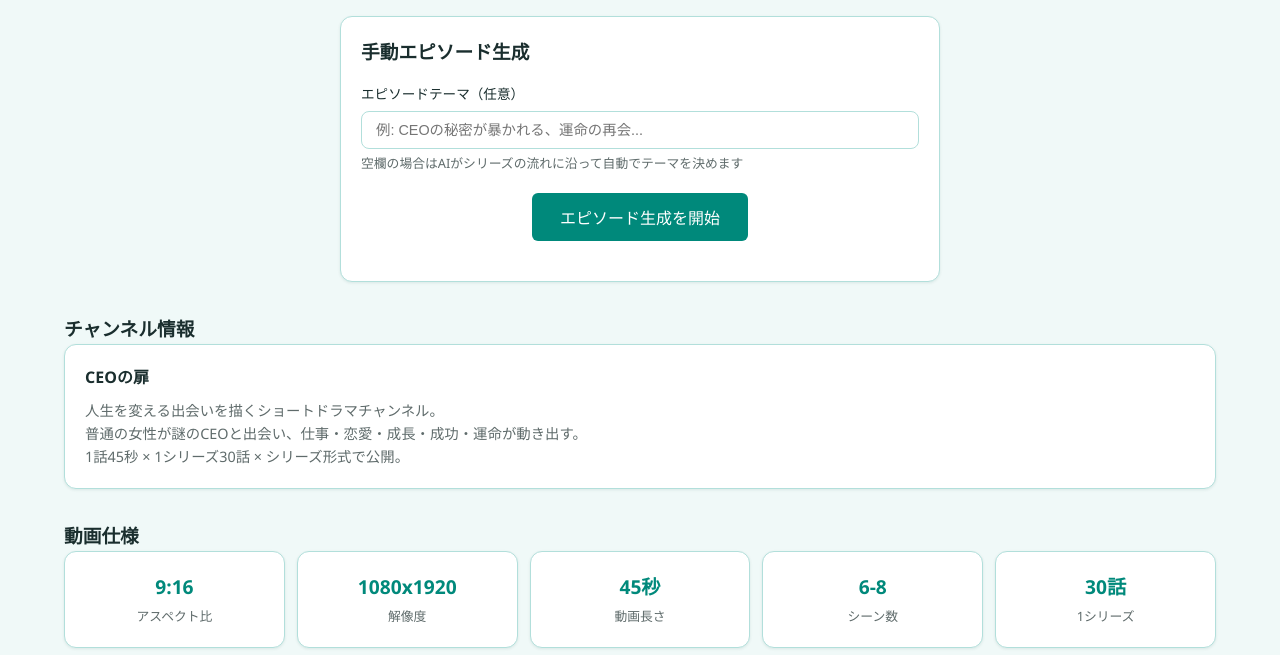
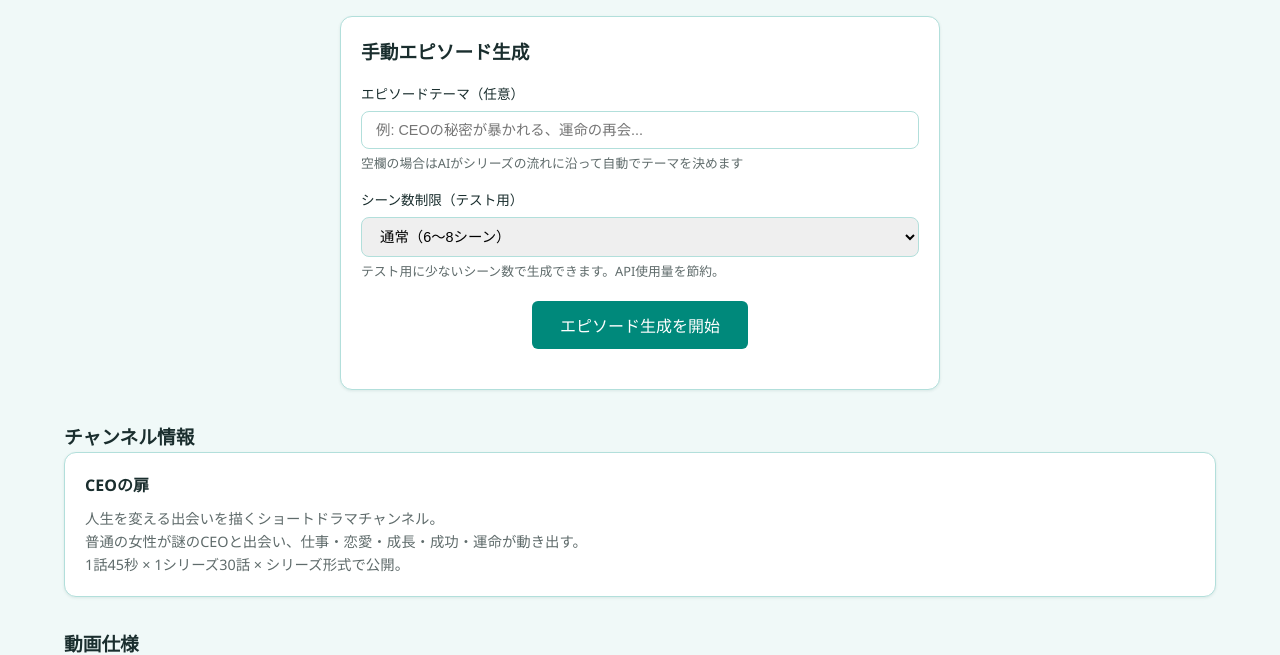
Before and after one commit to SINJAPANLLC/shortmovie-aiagent, a FastAPI app: template app/templates/generate.html in a window 1280 px wide. Shown: the part 378-1033 px from the top of the page. Run offline with FastAPI, Linux system fonts and the light colour scheme; the template is opened without the code that fills it, so the values that code supplies are empty.

Commit message:
Add ability to limit video scene count for testing purposes
Introduce a `max_scenes` parameter to the generation API and pipeline, allowing users to limit the number of scenes generated for testing and reduce API usage. Update the front-end to include a scene limit selection.

Replit-Commit-Author: Agent
Replit-Commit-Session-Id: 2b0de715-0095-4398-8ebe-b4f38cbe86b1
Replit-Commit-Checkpoint-Type: full_checkpoint
Replit-Commit-Event-Id: 2f12bcb5-2ad7-45ba-87bf-26c42eda27f8
Replit-Commit-Screenshot-Url: https://storage.googleapis.com/screenshot-production-us-central1/ebd59bd0-3924-4315-bd05-0162a425acdb/2b0de715-0095-4398-8ebe-b4f38cbe86b1/2VZDF55
Replit-Helium-Checkpoint-Created: true

```diff
--- a/app/api/routes.py
+++ b/app/api/routes.py
@@ -321,6 +321,12 @@ async def api_generate(request: Request):
         pass
     custom_theme = body.get("theme", "").strip() or None
     custom_genre = body.get("genre", "").strip() or None
+    max_scenes = body.get("max_scenes")
+    if max_scenes:
+        try:
+            max_scenes = int(max_scenes)
+        except (ValueError, TypeError):
+            max_scenes = None
 
     import datetime
 
@@ -339,7 +345,8 @@ async def api_generate(request: Request):
                 result = run_full_pipeline(
                     progress_callback=pipeline_progress_callback,
                     custom_theme=custom_theme,
-                    custom_genre=custom_genre
+                    custom_genre=custom_genre,
+                    max_scenes=max_scenes
                 )
                 pipeline_status["last_result"] = result
                 pipeline_log("パイプライン完了", step=9)
--- a/app/services/pipeline.py
+++ b/app/services/pipeline.py
@@ -68,7 +68,7 @@ def _ensure_active_series(progress_callback=None):
     }
 
 
-def run_full_pipeline(progress_callback=None, custom_theme=None, custom_genre=None):
+def run_full_pipeline(progress_callback=None, custom_theme=None, custom_genre=None, max_scenes=None):
     if progress_callback is None:
         progress_callback = _noop_progress
 
@@ -142,6 +142,11 @@ def run_full_pipeline(progress_callback=None, custom_theme=None, custom_genre=No
         )
         narration = script_data.get("narration", "")
         scenes = script_data.get("scenes", [])
+        if max_scenes and len(scenes) > max_scenes:
+            scenes = scenes[:max_scenes]
+            scene_narrations = [s.get("narration", "") for s in scenes]
+            narration = "".join(scene_narrations)
+            progress_callback(2, f"テストモード: {max_scenes}シーンに制限")
         update_drama(drama_id, script=narration, scene_count=len(scenes))
         progress_callback(2, f"脚本生成完了: {len(narration)}文字, {len(scenes)}シーン")
 
--- a/app/templates/generate.html
+++ b/app/templates/generate.html
@@ -37,6 +37,17 @@
             <label for="custom-theme">エピソードテーマ（任意）</label>
             <input type="text" id="custom-theme" placeholder="例: CEOの秘密が暴かれる、運命の再会..." style="width:100%;padding:10px 14px;border:1px solid var(--border);border-radius:8px;font-size:0.9rem">
             <p style="margin-top:4px;font-size:0.8rem;color:var(--text-secondary)">空欄の場合はAIがシリーズの流れに沿って自動でテーマを決めます</p>
+        </div>
+
+        <div class="form-group" style="margin-top:12px">
+            <label for="max-scenes">シーン数制限（テスト用）</label>
+            <select id="max-scenes" data-testid="select-max-scenes" style="width:100%;padding:10px 14px;border:1px solid var(--border);border-radius:8px;font-size:0.9rem">
+                <option value="">通常（6〜8シーン）</option>
+                <option value="2">2シーン（テスト）</option>
+                <option value="3">3シーン（テスト）</option>
+                <option value="4">4シーン</option>
+            </select>
+            <p style="margin-top:4px;font-size:0.8rem;color:var(--text-secondary)">テスト用に少ないシーン数で生成できます。API使用量を節約。</p>
         </div>
 
         <div class="generate-actions" style="text-align:center;margin-top:20px">
@@ -115,11 +126,14 @@ btnGenerate.addEventListener('click', function() {
     statusDiv.innerHTML = '<div class="status-running"><div class="spinner"></div><span>CEOの扉 エピソードを生成中です...</span></div>';
 
     var theme = document.getElementById('custom-theme').value.trim();
+    var maxScenes = document.getElementById('max-scenes').value;
+    var payload = {theme: theme, genre: 'CEOドラマ'};
+    if (maxScenes) payload.max_scenes = parseInt(maxScenes);
 
     fetch('/api/generate', {
         method: 'POST',
         headers: {'Content-Type': 'application/json'},
-        body: JSON.stringify({theme: theme, genre: 'CEOドラマ'})
+        body: JSON.stringify(payload)
     })
     .then(function(res) { return res.json(); })
     .then(function(data) {
```
